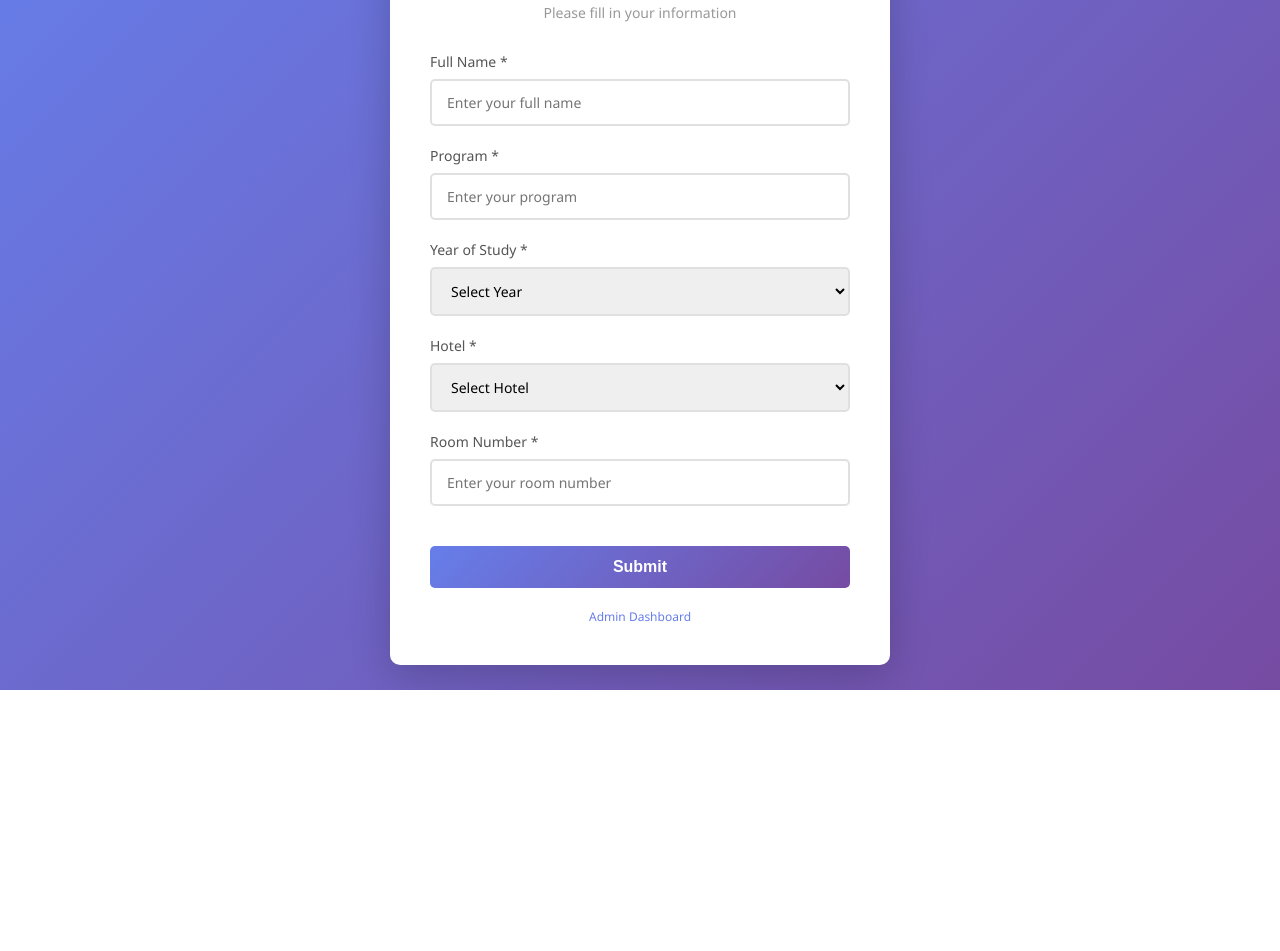
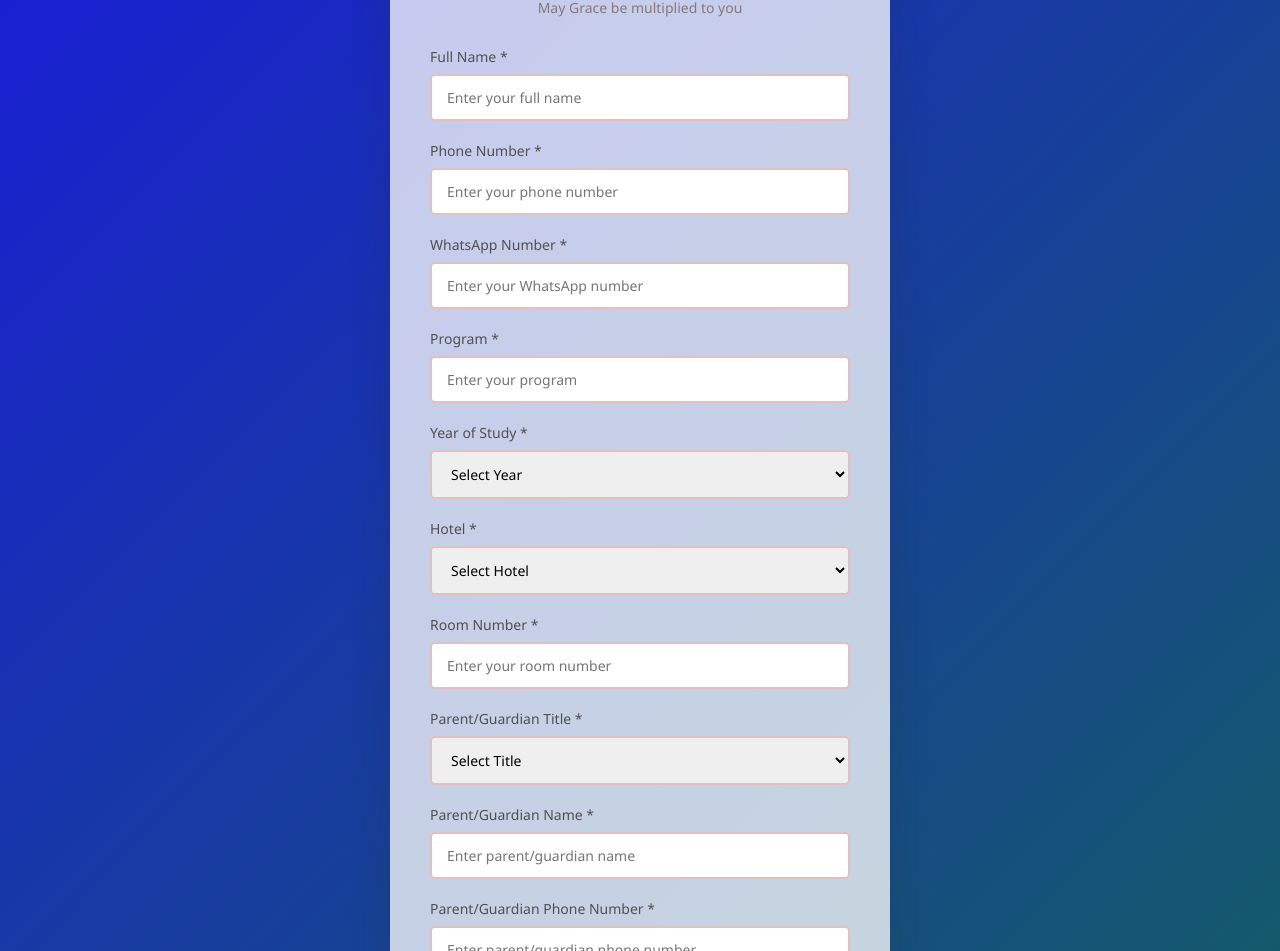
Before and after one commit to ashermsa015-ai/ucz-registration, a website: page public/index.html in a window 1280 px wide. Shown: the part 110-1061 px from the top of the page. Before the commit the page ends 800 px from the top, so only its background shows below. Drawn offline with Linux system fonts and the light colour scheme.

Commit message:
Update index.html

```diff
--- a/public/index.html
+++ b/public/index.html
@@ -14,7 +14,7 @@
 
         body {
             font-family: 'Segoe UI', Tahoma, Geneva, Verdana, sans-serif;
-            background: linear-gradient(135deg, #667eea 0%, #764ba2 100%);
+            background: linear-gradient(135deg, #1a1dd7 0%, #145f62 100%);
             min-height: 100vh;
             display: flex;
             justify-content: center;
@@ -23,9 +23,9 @@
         }
 
         .container {
-            background: white;
+            background: rgba(255, 255, 255, 0.755);
             border-radius: 10px;
-            box-shadow: 0 10px 40px rgba(0, 0, 0, 0.2);
+            box-shadow: 0 10px 40px rgba(43, 39, 39, 0.2);
             padding: 40px;
             max-width: 500px;
             width: 100%;
@@ -33,7 +33,7 @@
 
         .form-title {
             text-align: center;
-            color: #333;
+            color: #444343;
             margin-bottom: 10px;
             font-size: 28px;
             font-weight: 600;
@@ -41,7 +41,7 @@
 
         .form-subtitle {
             text-align: center;
-            color: #999;
+            color: #857979;
             margin-bottom: 30px;
             font-size: 14px;
         }
@@ -53,7 +53,7 @@
         label {
             display: block;
             margin-bottom: 8px;
-            color: #555;
+            color: #515050;
             font-weight: 500;
             font-size: 14px;
         }
@@ -62,7 +62,7 @@
         select {
             width: 100%;
             padding: 12px 15px;
-            border: 2px solid #e0e0e0;
+            border: 2px solid #e0c0c0;
             border-radius: 5px;
             font-size: 14px;
             font-family: inherit;
@@ -71,14 +71,14 @@
         input:focus,
         select:focus {
             outline: none;
-            border-color: #667eea;
-            box-shadow: 0 0 5px rgba(102, 126, 234, 0.3);
+            border-color: #1f44ea;
+            box-shadow: 0 0 5px rgba(57, 70, 125, 0.3);
         }
 
         button {
             width: 100%;
             padding: 12px;
-            background: linear-gradient(135deg, #667eea 0%, #764ba2 100%);
+            background: linear-gradient(135deg, #66e8ea 0%, #3239a2 100%);
             color: white;
             border: none;
             border-radius: 5px;
@@ -114,11 +114,11 @@
 
 <body>
     <div class="container">
-        <h1 class="form-title">UCZ Registration</h1>
-        <p class="form-subtitle">Please fill in your information</p>
+        <h1 class="form-title">UCZ KMU FELLOWSHIP</h1>
+        <p class="form-subtitle">May Grace be multiplied to you</p>
 
         <div class="success-message" id="successMessage">
-            ✓ Thank you! Your information has been recorded.
+            ✓ Thank you! MULI BANTU SANA.
         </div>
 
         <div class="error-message" id="errorMessage">
@@ -129,6 +129,17 @@
             <div class="form-group">
                 <label for="fullName">Full Name *</label>
                 <input type="text" id="fullName" name="fullName" placeholder="Enter your full name" required>
+            </div>
+
+            <div class="form-group">
+                <label for="phoneNumber">Phone Number *</label>
+                <input type="tel" id="phoneNumber" name="phoneNumber" placeholder="Enter your phone number" required>
+            </div>
+
+            <div class="form-group">
+                <label for="whatsappNumber">WhatsApp Number *</label>
+                <input type="tel" id="whatsappNumber" name="whatsappNumber" placeholder="Enter your WhatsApp number"
+                    required>
             </div>
 
             <div class="form-group">
@@ -166,11 +177,33 @@
                 <input type="text" id="roomNumber" name="roomNumber" placeholder="Enter your room number" required>
             </div>
 
+            <div class="form-group">
+                <label for="guardianTitle">Parent/Guardian Title *</label>
+                <select id="guardianTitle" name="guardianTitle" required>
+                    <option value=""> Select Title </option>
+                    <option value="Mr">Mr</option>
+                    <option value="Mrs">Mrs</option>
+                    <option value="other">other</option>
+                </select>
+            </div>
+
+            <div class="form-group">
+                <label for="guardianName">Parent/Guardian Name *</label>
+                <input type="text" id="guardianName" name="guardianName" placeholder="Enter parent/guardian name"
+                    required>
+            </div>
+
+            <div class="form-group">
+                <label for="guardianPhone">Parent/Guardian Phone Number *</label>
+                <input type="tel" id="guardianPhone" name="guardianPhone"
+                    placeholder="Enter parent/guardian phone number" required>
+            </div>
+
             <button type="submit">Submit</button>
         </form>
 
         <div style="text-align: center; margin-top: 20px; font-size: 12px;">
-            <a href="/admin" style="color: #667eea; text-decoration: none;">Admin Dashboard</a>
+            <a href="/admin" style="color: #1a0ce7; text-decoration: none;">Admin Dashboard</a>
         </div>
     </div>
 
@@ -183,12 +216,17 @@
             e.preventDefault();
 
             const fullName = document.getElementById('fullName').value.trim();
+            const phoneNumber = document.getElementById('phoneNumber').value.trim();
+            const whatsappNumber = document.getElementById('whatsappNumber').value.trim();
             const program = document.getElementById('program').value;
             const yearOfStudy = document.getElementById('yearOfStudy').value;
             const hotel = document.getElementById('hotel').value;
             const roomNumber = document.getElementById('roomNumber').value.trim();
+            const guardianTitle = document.getElementById('guardianTitle').value;
+            const guardianName = document.getElementById('guardianName').value.trim();
+            const guardianPhone = document.getElementById('guardianPhone').value.trim();
 
-            if (!fullName || !program || !yearOfStudy || !hotel || !roomNumber) {
+            if (!fullName || !phoneNumber || !whatsappNumber || !program || !yearOfStudy || !hotel || !roomNumber | !guardianTitle | !guardianName | !guardianPhone) {
                 errorMessage.style.display = 'block';
                 successMessage.style.display = 'none';
                 return;
```
